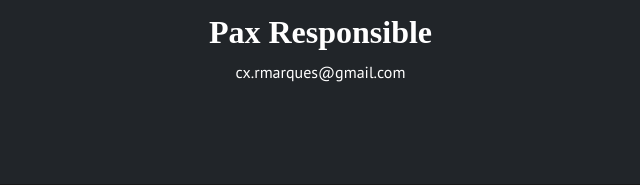
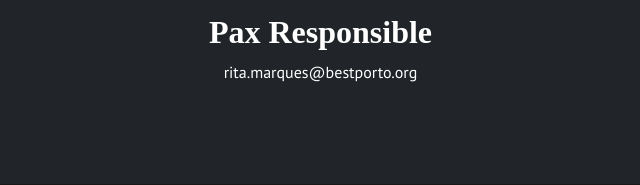
Before and after one commit to BEST-Porto/summercourse, a plain HTML site: page english.html in a window 1280 px wide. Shown: the part 7122-7307 px from the top of the page, 612-1252 px from the left. Drawn offline with Linux system fonts and the light colour scheme; a small style sheet from the web is missing; a web font is replaced by a local one.

Commit message:
mail rita

```diff
--- a/english.html
+++ b/english.html
@@ -556,7 +556,7 @@
                 <div class="col-lg-6 text-center">
                     <h2 class="section-heading">Pax Responsible</h2>
                     <p>
-                        <a class="text-white" href="mailto:cx.rmarques@gmail.com">cx.rmarques@gmail.com</a>
+                        <a class="text-white" href="mailto:rita.marques@bestporto.org">rita.marques@bestporto.org</a>
                     </p>
                 </div>
             </div>
```
